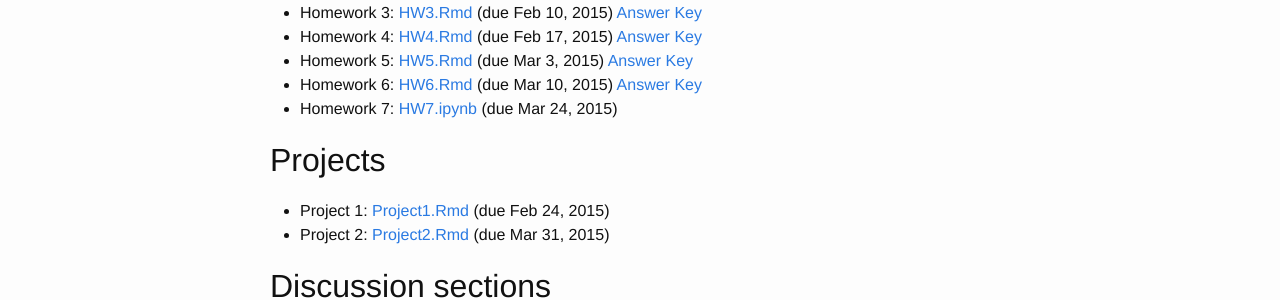
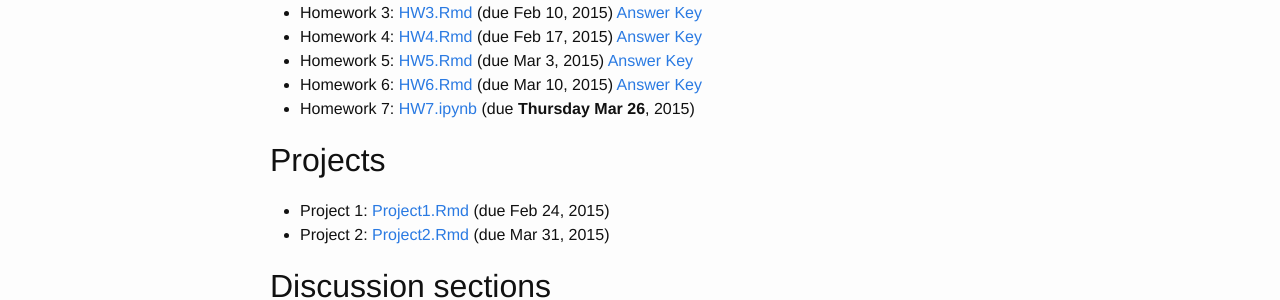
Before and after one commit to wilkelab/wilkelab.github.io.archive_sep_2020, a Jekyll site: the page built from classes/SDS348_spring_2015.md, in a window 1280 px wide and 900 px high, scrolled down 3396 px. Shown: the part 160-460 px from the top of the window. Built offline with Jekyll 4.4.1, drawn with Linux system fonts in a browser that asks for light colours.

Commit message:
hw7 due date

```diff
--- a/classes/SDS348_spring_2015.md
+++ b/classes/SDS348_spring_2015.md
@@ -158,7 +158,7 @@ Syllabus and schedule: [SDS348_syllabus_spring2015.pdf](/classes/SDS348/SDS348_s
 - Homework 4: [HW4.Rmd](/classes/SDS348/2015_spring_homeworks/HW4.Rmd) (due Feb 17, 2015) [Answer Key](/classes/SDS348/2015_spring_homeworks/HW4-solution.html)
 - Homework 5: [HW5.Rmd](/classes/SDS348/2015_spring_homeworks/HW5.Rmd) (due Mar 3, 2015)  [Answer Key](/classes/SDS348/2015_spring_homeworks/HW5-solution.html)
 - Homework 6: [HW6.Rmd](/classes/SDS348/2015_spring_homeworks/HW6.Rmd) (due Mar 10, 2015) [Answer Key](/classes/SDS348/2015_spring_homeworks/HW6-solution.html)
-- Homework 7: [HW7.ipynb](/classes/SDS348/2015_spring_homeworks/HW7.ipynb) (due Mar 24, 2015)
+- Homework 7: [HW7.ipynb](/classes/SDS348/2015_spring_homeworks/HW7.ipynb) (due **Thursday Mar 26**, 2015)
 
 
 
```
